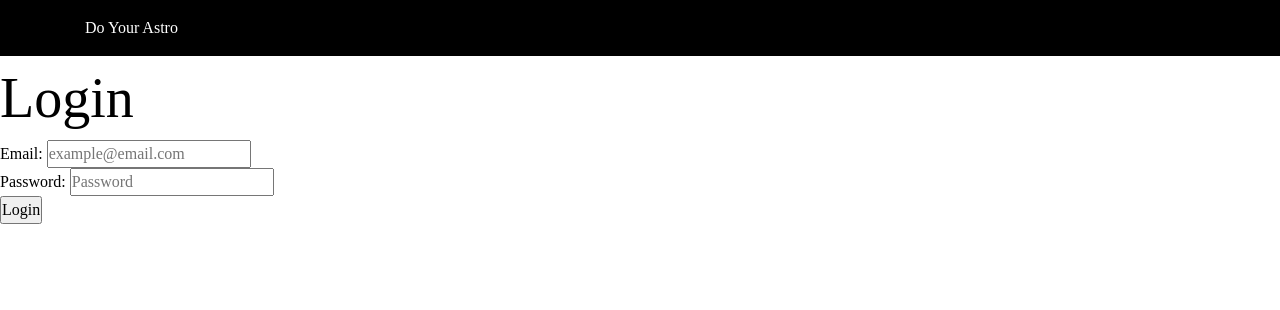
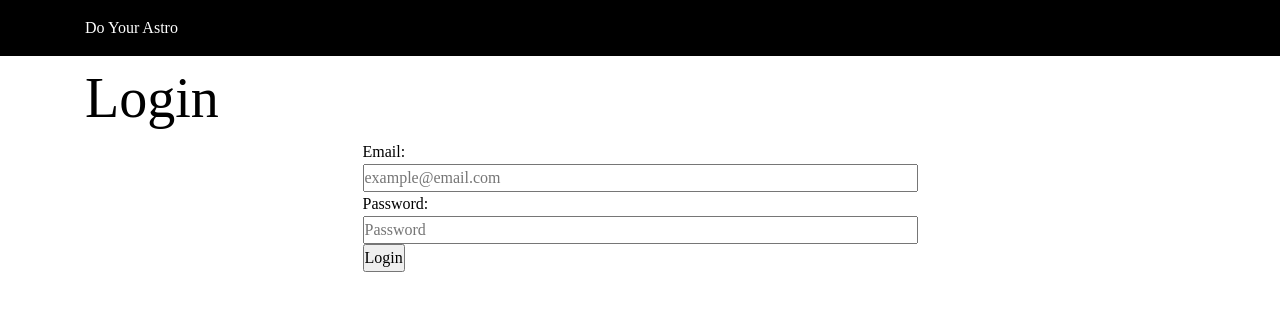
Before and after one commit to maharjansuren37/do-your-astro-v1, a React (Create React App) app in the folder client/: page /admin/login in a window 1280 px wide. Shown: the top 310 px of the page. Built offline with nearby package versions, Linux system fonts and the light colour scheme.

Commit message:
updated login form

```diff
--- a/client/src/components/LoginForm.js
+++ b/client/src/components/LoginForm.js
@@ -34,11 +34,13 @@ export default function LoginForm() {
         <>
             <AdminHeader />
             <section className="login-section">
+                <div className="container">
                     <h1>Login</h1>
-                <form onSubmit={onSubmit} className="form">
+                    <form onSubmit={onSubmit} className="login-form">
                         <div className="form-group">
                             <label htmlFor="email">Email: </label>
                             <input
+                                className="form-control"
                                 type="text"
                                 placeholder="example@email.com"
                                 name="email"
@@ -48,9 +50,10 @@ export default function LoginForm() {
                                 value={email}
                                 required />
                         </div>
-                    <div className="form-control">
+                        <div className="form-group">
                             <label htmlFor="password">Password: </label>
                             <input
+                                className="form-control"
                                 type="password"
                                 name="password"
                                 aria-describedby="user-password"
@@ -60,8 +63,11 @@ export default function LoginForm() {
                                 placeholder="Password"
                                 required />
                         </div>
+                        <div>
                             <button type="submit">Login</button>
+                        </div>
                     </form>
+                </div>
             </section>
         </>
 
--- a/client/src/scss/components/_index.scss
+++ b/client/src/scss/components/_index.scss
@@ -1 +1,2 @@
 @use 'buttons';
+@use 'login-form';
--- /dev/null
+++ b/client/src/scss/components/_login-form.scss
@@ -0,0 +1,8 @@
+.login-form {
+    width: 50%;
+    margin-inline: auto;
+}
+
+.form-control {
+    width: 100%;
+}
--- a/client/src/scss/components/_loginForm.scss
+++ /dev/null
@@ -1,3 +0,0 @@
-.login-section {
-
-}
```
Lines whose indentation alone changed are shown as unchanged.
